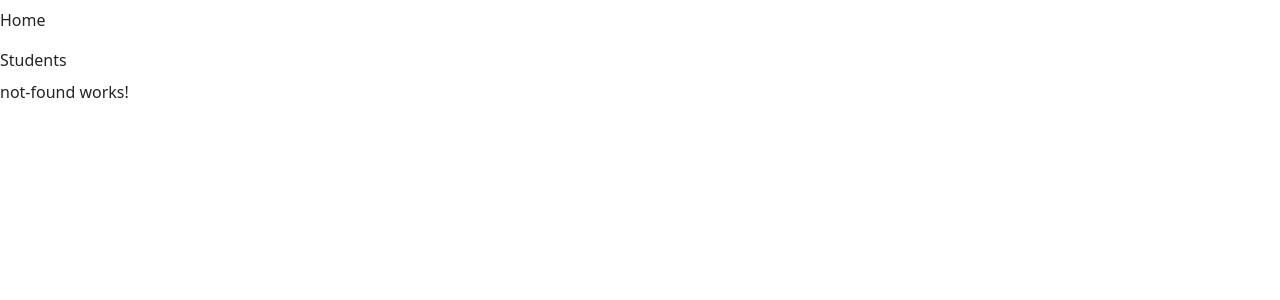
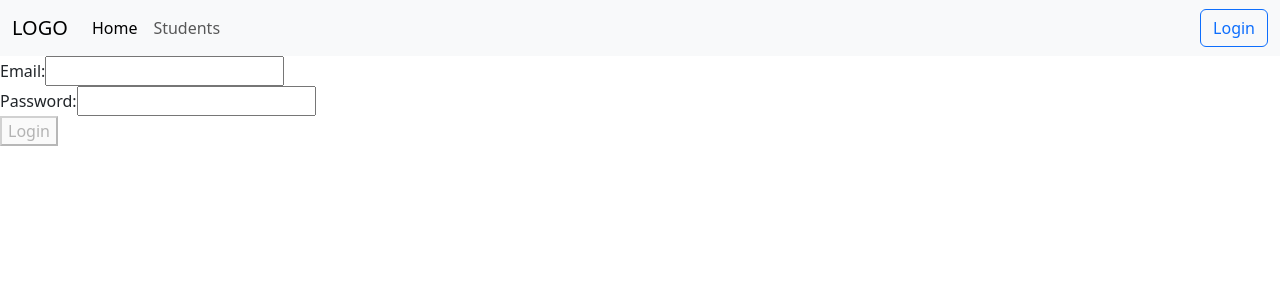
Before and after one commit to ShareghYusefi/school-application, an Angular app: page /login in a window 1280 px wide. Shown: the top 300 px of the page. Built offline with nearby package versions, Linux system fonts and the light colour scheme.

Commit message:
login form

```diff
--- a/src/app/app-routing.module.ts
+++ b/src/app/app-routing.module.ts
@@ -4,6 +4,7 @@ import { StudentsComponent } from './components/students/students.component';
 import { HomeComponent } from './components/home/home.component';
 import { NotFoundComponent } from './components/not-found/not-found.component';
 import { ReactiveFormComponent } from './components/reactive-form/reactive-form.component';
+import { LoginFormComponent } from './components/login-form/login-form.component';
 
 const routes: Routes = [
   {
@@ -17,6 +18,11 @@ const routes: Routes = [
   {
     path: 'home',
     component: HomeComponent,
+  },
+  // login route
+  {
+    path: 'login',
+    component: LoginFormComponent,
   },
   {
     path: '',
--- a/src/app/app.module.ts
+++ b/src/app/app.module.ts
@@ -11,6 +11,7 @@ import { NotFoundComponent } from './components/not-found/not-found.component';
 import { HttpClientModule, provideHttpClient } from '@angular/common/http';
 import { ReactiveFormComponent } from './components/reactive-form/reactive-form.component';
 import { ReactiveFormsModule } from '@angular/forms';
+import { LoginFormComponent } from './components/login-form/login-form.component';
 
 @NgModule({
   declarations: [
@@ -21,6 +22,7 @@ import { ReactiveFormsModule } from '@angular/forms';
     HomeComponent,
     NotFoundComponent,
     ReactiveFormComponent,
+    LoginFormComponent,
   ],
   imports: [BrowserModule, AppRoutingModule, ReactiveFormsModule],
   // HttpClientModule is imported here to make HTTP requests and provideHttpClient is used to provide the HttpClient service
--- /dev/null
+++ b/src/app/components/login-form/login-form.component.html
@@ -0,0 +1,25 @@
+<form [formGroup]="loginForm" (ngSubmit)="onSubmit()">
+  <div>
+    <label for="email">Email:</label>
+    <input id="email" type="email" formControlName="email" />
+    <div *ngIf="email?.invalid && (email?.dirty || email?.touched)">
+      <small *ngIf="email?.errors?.['required']">Email is required.</small>
+      <small *ngIf="email?.errors?.['email']">Enter a valid email.</small>
+    </div>
+  </div>
+
+  <div>
+    <label for="password">Password:</label>
+    <input id="password" type="password" formControlName="password" />
+    <div *ngIf="password?.invalid && (password?.dirty || password?.touched)">
+      <small *ngIf="password?.errors?.['required']"
+        >Password is required.</small
+      >
+      <small *ngIf="password?.errors?.['minlength']"
+        >Password must be at least 6 characters.</small
+      >
+    </div>
+  </div>
+
+  <button type="submit" [disabled]="loginForm.invalid">Login</button>
+</form>
--- /dev/null
+++ b/src/app/components/login-form/login-form.component.ts
@@ -0,0 +1,61 @@
+import { Component } from '@angular/core';
+import { FormBuilder, FormGroup, Validators } from '@angular/forms';
+import { AuthService } from '../../services/auth.service';
+
+@Component({
+  selector: 'app-login-form',
+  standalone: false,
+  templateUrl: './login-form.component.html',
+  styleUrl: './login-form.component.css',
+})
+export class LoginFormComponent {
+  loginForm: FormGroup;
+
+  // We can use a FormBuilder instance via dependency injection to create a form group
+  constructor(
+    private formBuilderInstance: FormBuilder,
+    private authService: AuthService
+  ) {
+    // Create a form group with two form controls: name and name
+    this.loginForm = this.formBuilderInstance.group({
+      // We can use Validators to specify validation rules for each form control
+      id: [''],
+      email: [
+        '',
+        [Validators.required, Validators.minLength(5), Validators.email],
+      ],
+      password: [
+        '',
+        [Validators.required, Validators.min(1), Validators.max(100)],
+      ],
+    });
+  }
+
+  // getters
+  get email() {
+    return this.loginForm.get('email');
+  }
+  get password() {
+    return this.loginForm.get('password');
+  }
+
+  // onSubmit function
+  onSubmit() {
+    if (this.loginForm.valid) {
+      // Call the login method from AuthService
+      this.authService
+        .login(this.email?.value, this.password?.value)
+        .subscribe({
+          next: (response) => {
+            console.log('Login successful', response);
+            // Store the JWT token in localStorage within the browser
+            localStorage.setItem('jwt_token', response.token);
+            console.log('Login successful');
+          },
+          error: (error) => {
+            console.error('Login failed', error);
+          },
+        });
+    }
+  }
+}
--- a/src/app/components/navbar/navbar.component.html
+++ b/src/app/components/navbar/navbar.component.html
@@ -1,8 +1,27 @@
-<ul class="navbar-nav">
+<nav class="navbar navbar-expand-lg bg-body-tertiary">
+  <div class="container-fluid">
+    <a class="navbar-brand" href="#">LOGO</a>
+    <button
+      class="navbar-toggler"
+      type="button"
+      data-bs-toggle="collapse"
+      data-bs-target="#navbarSupportedContent"
+      aria-controls="navbarSupportedContent"
+      aria-expanded="false"
+      aria-label="Toggle navigation"
+    >
+      <span class="navbar-toggler-icon"></span>
+    </button>
+    <div class="collapse navbar-collapse" id="navbarSupportedContent">
+      <ul class="navbar-nav mb-2 me-auto mb-lg-0">
         <li class="nav-item">
-    <a class="nav-link" routerLink="/">Home</a>
+          <a class="nav-link active" aria-current="page" routerLink="/">Home</a>
         </li>
         <li class="nav-item">
           <a class="nav-link" routerLink="students">Students</a>
         </li>
       </ul>
+      <button class="btn btn-outline-primary" routerLink="login">Login</button>
+    </div>
+  </div>
+</nav>
--- a/src/app/components/navbar/navbar.component.ts
+++ b/src/app/components/navbar/navbar.component.ts
@@ -1,4 +1,5 @@
 import { Component } from '@angular/core';
+import { AuthService } from '../../services/auth.service';
 
 @Component({
   selector: 'app-navbar',
@@ -8,4 +9,24 @@ import { Component } from '@angular/core';
 })
 export class NavbarComponent {
 
+  email: string = '';
+  password: string = '';
+  isLoggedIn: boolean = false;
+
+  constructor(private authService: AuthService) {}
+
+  login() {
+    this.authService.login(this.email, this.password).subscribe({
+      // next is the success callback
+      next: (response) => {
+        // Store the JWT token in localStorage within the browser
+        localStorage.setItem('jwt_token', response.token);
+        this.isLoggedIn = true;
+      },
+      error: (error) => {
+        console.error('Login failed', error);
+      }
+    });
+  }
+
 }
```
Also changed, not shown: src/app/components/login-form/login-form.component.css (added), 1 other file (tests, documents, lock files or other folders). Lines whose indentation alone changed are shown as unchanged.
